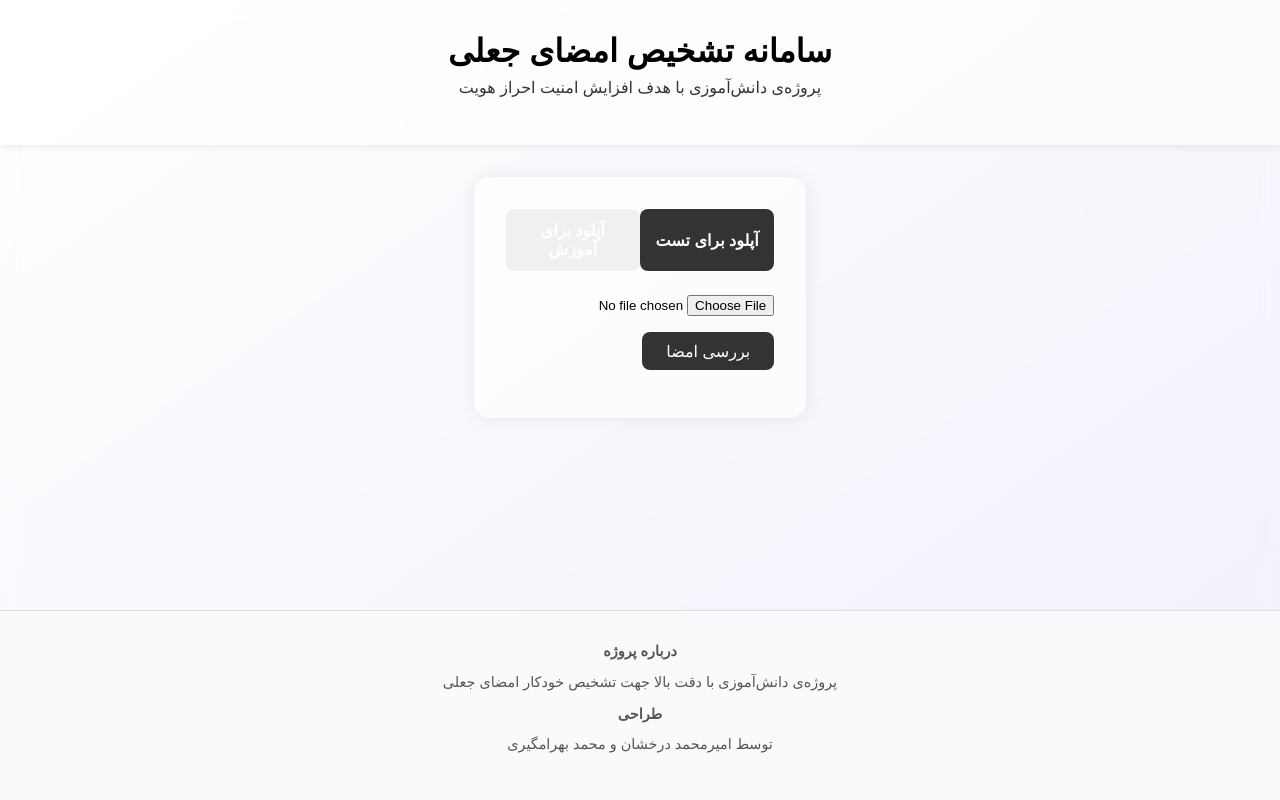
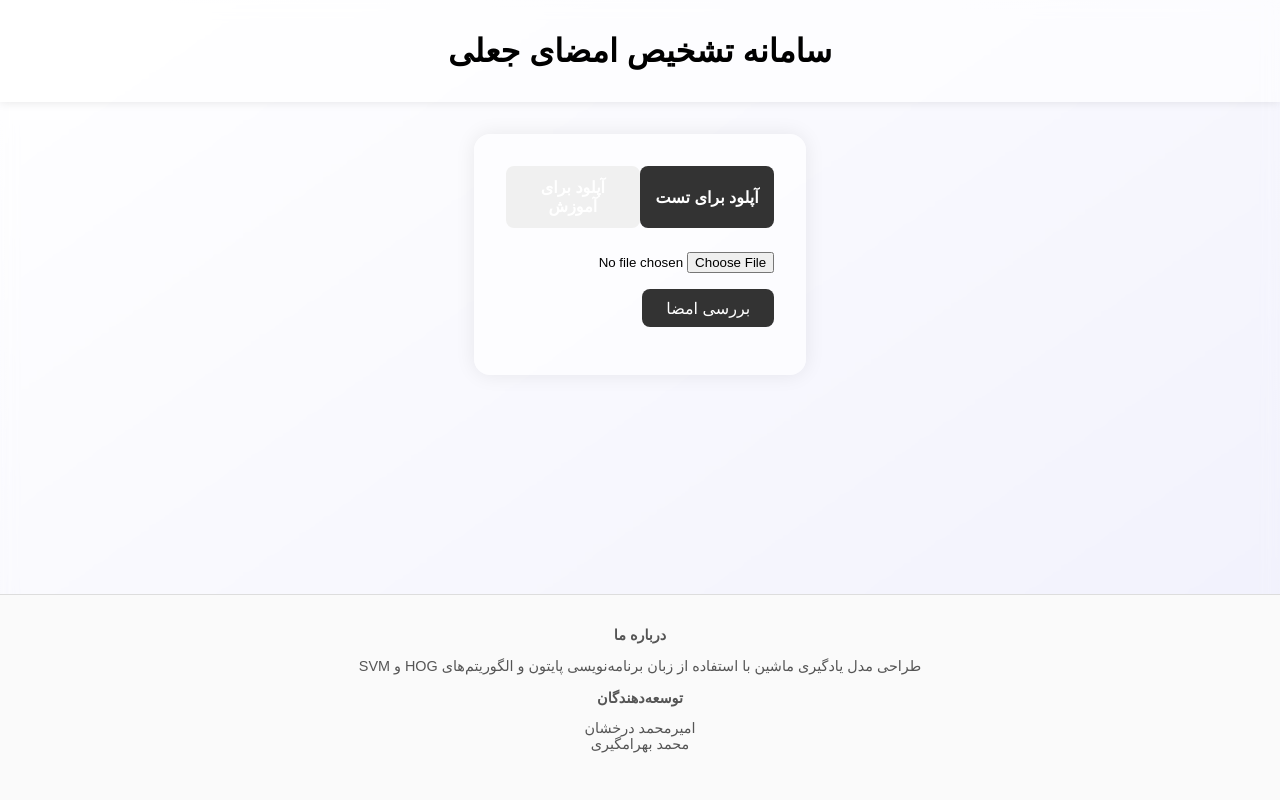
Before and after one commit to Amir-Der/Sig-Detection, a Flask app: page / in a window 1280 px wide. Run offline with Flask 3, Linux system fonts and the light colour scheme; some web fonts are replaced.

Commit message:
Update dashboard.html

```diff
--- a/templates/dashboard.html
+++ b/templates/dashboard.html
@@ -9,7 +9,6 @@
 <body>
   <div class="site-header">
     <h1>سامانه تشخیص امضای جعلی</h1>
-    <p>پروژه‌ی دانش‌آموزی با هدف افزایش امنیت احراز هویت</p>
   </div>
 
   <div class="container">
@@ -44,12 +43,12 @@
   <!-- فوتر -->
   <div class="site-footer">
     <div class="footer-section">
-      <h4>درباره پروژه</h4>
-      <p>پروژه‌ی دانش‌آموزی با دقت بالا جهت تشخیص خودکار امضای جعلی</p>
+      <h4>درباره ما</h4>
+      <p>طراحی مدل یادگیری ماشین با استفاده از زبان برنامه‌نویسی پایتون و الگوریتم‌های HOG و SVM</p>
     </div>
     <div class="footer-section">
-      <h4>طراحی</h4>
-      <p>توسط امیرمحمد درخشان و محمد بهرامگیری</p>
+      <h4>توسعه‌دهندگان</h4>
+      <p>امیرمحمد درخشان <br> محمد بهرامگیری</p>
     </div>
   </div>
 
```
